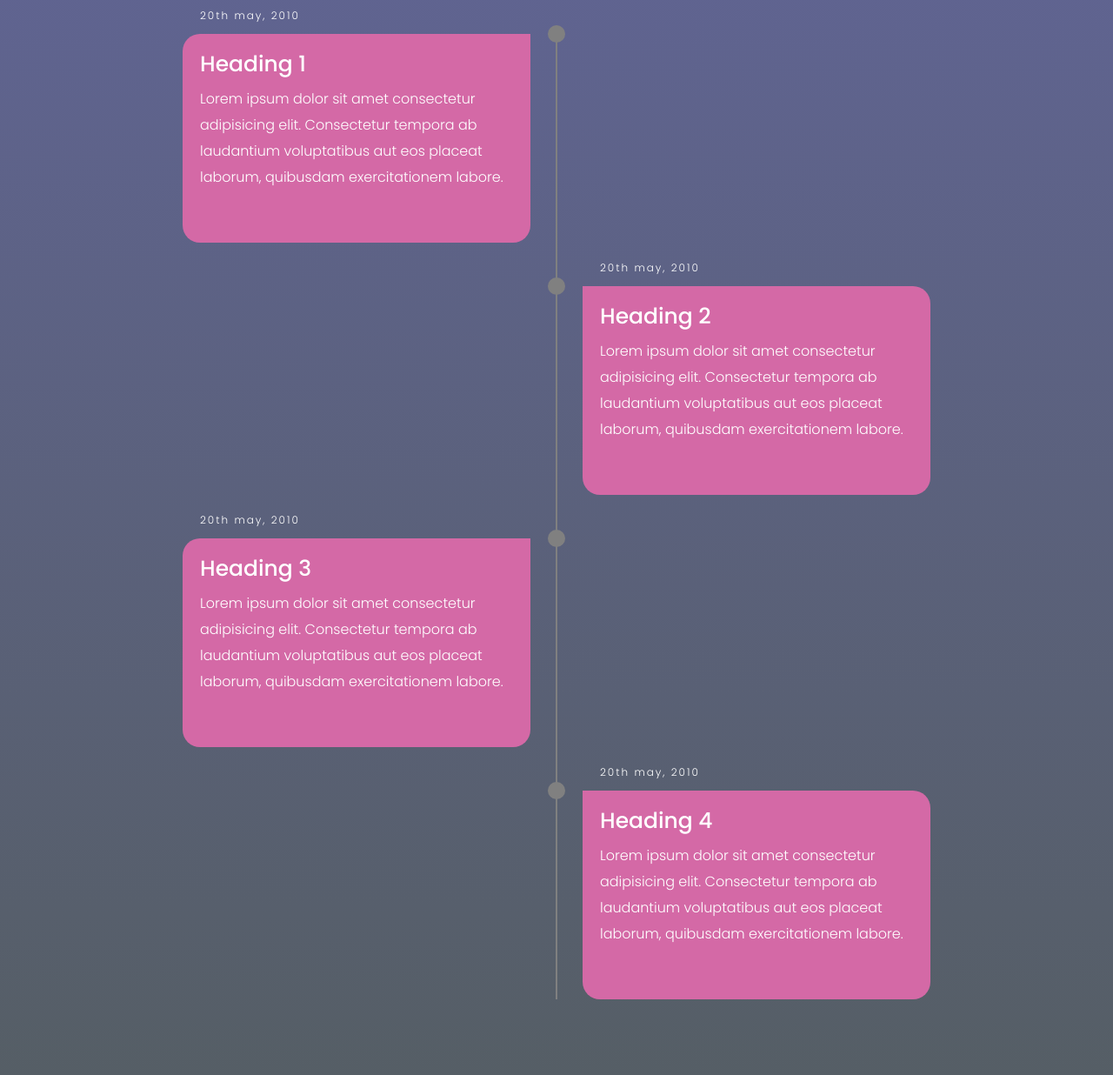
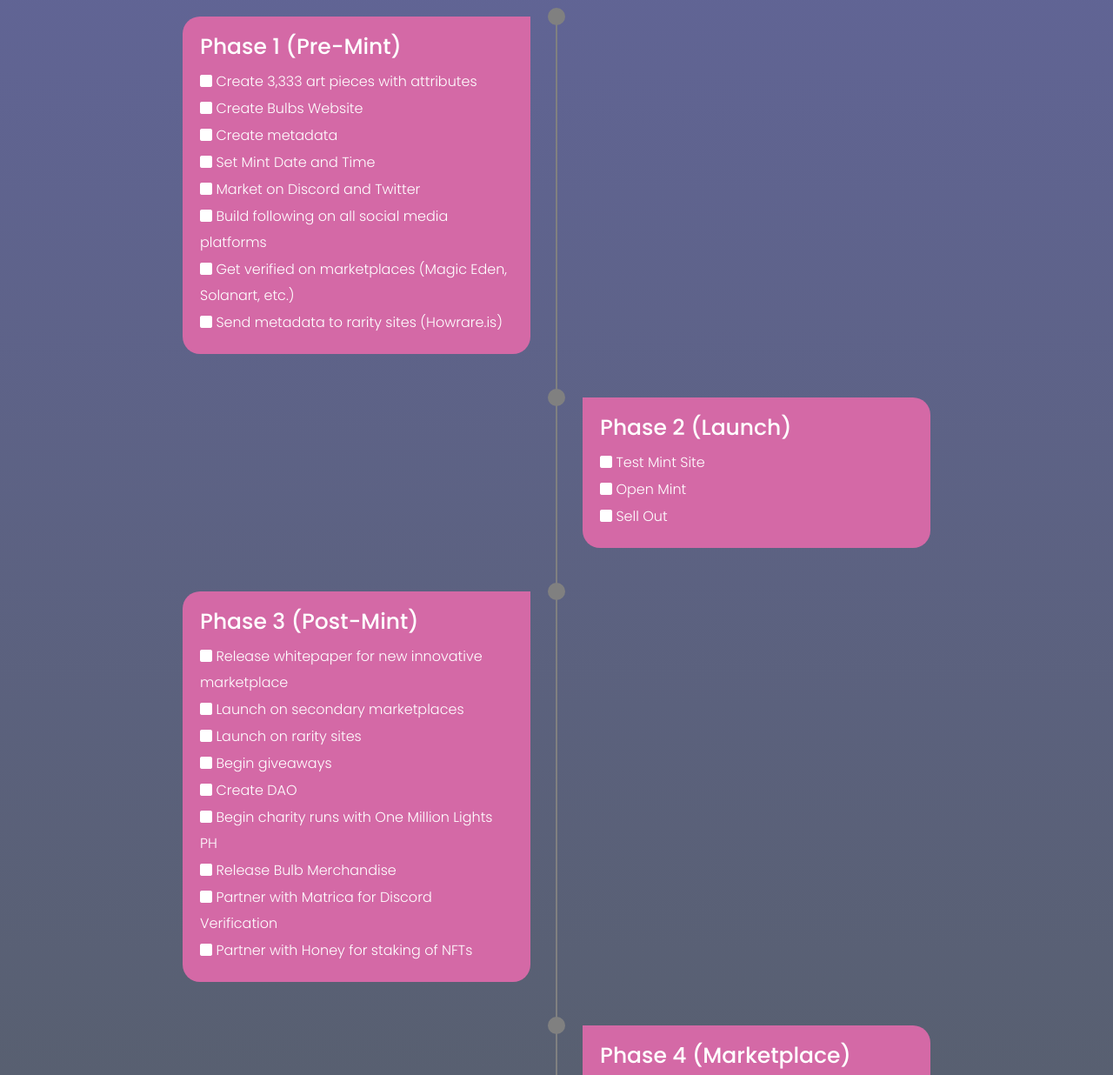
Before and after one commit to betoaldaba/mintingpage, a plain HTML site: page index.html in a window 1280 px wide. Shown: the part 790-2026 px from the top of the page at 87% size. Drawn offline with Linux system fonts and the light colour scheme.

Commit message:
Roadmap text

```diff
--- a/index.html
+++ b/index.html
@@ -30,7 +30,8 @@
         <div class="content">
             <div class="info">
                 <h2>Shine a light<br><span>On a Nation!</span></h2>
-                <p>Lorem ipsum dolor, sit amet consectetur adipisicing elit. A commodi quos, dolor molestiae veritatis
+                <p class="mainheader">Lorem ipsum dolor, sit amet consectetur adipisicing elit. A commodi quos, dolor
+                    molestiae veritatis
                     expedita eaque soluta. Recusandae omnis iste odit quisquam ab. Iure cum neque, dolores distinctio
                     odit
                     reprehenderit?</p>
@@ -43,34 +44,59 @@
                 <ul>
                     <li>
                         <div class="timeline-content">
-                            <h3 class="date">20th may, 2010</h3>
-                            <h1>Heading 1</h1>
-                            <p>Lorem ipsum dolor sit amet consectetur adipisicing elit. Consectetur tempora ab
-                                laudantium voluptatibus aut eos placeat laborum, quibusdam exercitationem labore.</p>
+                            <h3 class="date"> </h3>
+                            <h1>Phase 1 (Pre-Mint)</h1>
+                            <p><i class="fa-solid fa-square"></i> Create 3,333 art pieces with attributes
+                            </p>
+                            <p><i class="fa-solid fa-square"></i> Create Bulbs Website</p>
+                            <p><i class="fa-solid fa-square"></i> Create metadata</p>
+                            <p><i class="fa-solid fa-square"></i> Set Mint Date and Time</p>
+                            <p><i class="fa-solid fa-square"></i> Market on Discord and Twitter</p>
+                            <p><i class="fa-solid fa-square"></i> Build following on all social media platforms</p>
+                            <p><i class="fa-solid fa-square"></i> Get verified on marketplaces (Magic Eden,
+                                Solanart, etc.)</p>
+                            <p><i class="fa-solid fa-square"></i> Send metadata to rarity sites (Howrare.is)</p>
                         </div>
                     </li>
                     <li>
                         <div class="timeline-content">
-                            <h3 class="date">20th may, 2010</h3>
-                            <h1>Heading 2</h1>
-                            <p>Lorem ipsum dolor sit amet consectetur adipisicing elit. Consectetur tempora ab
-                                laudantium voluptatibus aut eos placeat laborum, quibusdam exercitationem labore.</p>
+                            <h3 class="date"></h3>
+                            <h1>Phase 2 (Launch)</h1>
+                            <p><i class="fa-solid fa-square"></i> Test Mint Site</p>
+                            <p><i class="fa-solid fa-square"></i> Open Mint</p>
+                            <p><i class="fa-solid fa-square"></i> Sell Out</p>
                         </div>
                     </li>
                     <li>
                         <div class="timeline-content">
-                            <h3 class="date">20th may, 2010</h3>
-                            <h1>Heading 3</h1>
-                            <p>Lorem ipsum dolor sit amet consectetur adipisicing elit. Consectetur tempora ab
-                                laudantium voluptatibus aut eos placeat laborum, quibusdam exercitationem labore.</p>
+                            <h3 class="date"></h3>
+                            <h1>Phase 3 (Post-Mint)</h1>
+                            <p><i class="fa-solid fa-square"></i> Release whitepaper for new innovative marketplace</p>
+                            <p><i class="fa-solid fa-square"></i> Launch on secondary marketplaces</p>
+                            <p><i class="fa-solid fa-square"></i> Launch on rarity sites</p>
+                            <p><i class="fa-solid fa-square"></i> Begin giveaways</p>
+                            <p><i class="fa-solid fa-square"></i> Create DAO</p>
+                            <p><i class="fa-solid fa-square"></i> Begin charity runs with One Million Lights PH</p>
+                            <p><i class="fa-solid fa-square"></i> Release Bulb Merchandise</p>
+                            <p><i class="fa-solid fa-square"></i> Partner with Matrica for Discord Verification</p>
+                            <p><i class="fa-solid fa-square"></i> Partner with Honey for staking of NFTs</p>
                         </div>
                     </li>
                     <li>
                         <div class="timeline-content">
-                            <h3 class="date">20th may, 2010</h3>
-                            <h1>Heading 4</h1>
-                            <p>Lorem ipsum dolor sit amet consectetur adipisicing elit. Consectetur tempora ab
-                                laudantium voluptatibus aut eos placeat laborum, quibusdam exercitationem labore.</p>
+                            <h3 class="date"></h3>
+                            <h1>Phase 4 (Marketplace)</h1>
+                            <p><i class="fa-solid fa-square"></i> Build New Marketplace</p>
+                            <p><i class="fa-solid fa-square"></i> Test Marketplace</p>
+                            <p><i class="fa-solid fa-square"></i> Launch Marketplace to the Public</p>
+                        </div>
+                    </li>
+                    <li>
+                        <div class="timeline-content">
+                            <h3 class="date"></h3>
+                            <h1>Phase 5 (New NFT Project)</h1>
+                            <p><i class="fa-solid fa-square"></i> Begin design and brainstorming for next NFT project
+                            </p>
                         </div>
                     </li>
                 </ul>
--- a/styles.css
+++ b/styles.css
@@ -82,7 +82,14 @@ p{
     color: #FFFFFF;
     font-size:16px;
     font-weight: 500;
-    margin-bottom: 40px;
+    margin-bottom: 1px;
+}
+
+.mainheader{
+        color: #FFFFFF;
+        font-size:16px;
+        font-weight: 500;
+        margin-bottom: 20px;
 }
 
 .info h2 span{
@@ -98,7 +105,7 @@ p{
     text-decoration: none;
     font-weight: 700;
     letter-spacing: 2px;
-    padding: 10px 20px;
+    padding: 12px 20px;
     border-radius: 5px;
     transition: .3s;
     transition-property:background;
@@ -141,6 +148,7 @@ label{
 }
 
 /* timeline */
+
 
 .headertimeline{
     display: block;
@@ -188,7 +196,7 @@ label{
     line-height: 30px;
     margin-bottom: 10px;
   }
-  .timeline-content p {
+  .timeline-content p{
     font-size: 16px;
     line-height: 30px;
     font-weight: 300;
@@ -352,7 +360,7 @@ label{
     }
 
     .content .info p{
-        font-size:14px;
+        font-size:18px;
     }
 
     .image {
```
